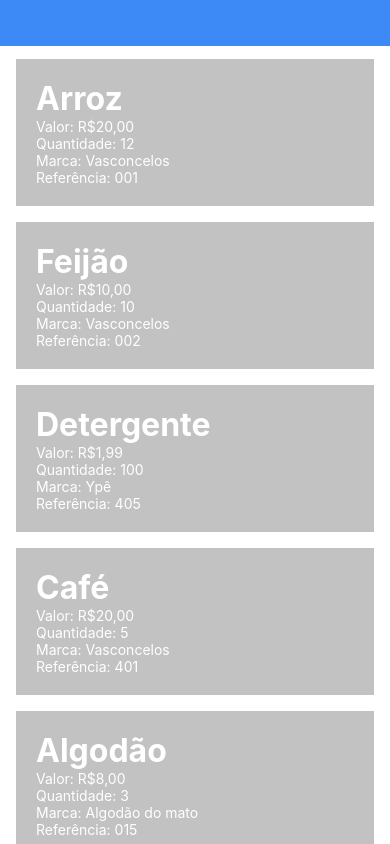
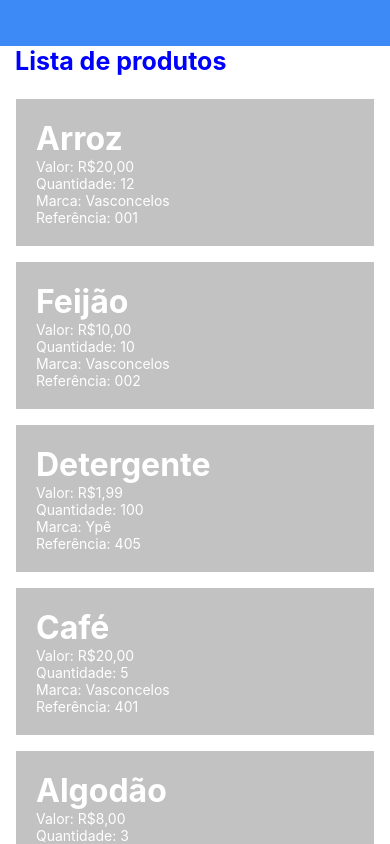
Before and after one commit to leandrocunha526/apsreact2, a React Native app: screen / in a window 390 px wide. Shown: the top 844 px of the page. Built offline with nearby package versions, Linux system fonts and the light colour scheme.

Commit message:
Fixed problem scroll in mobile screen

```diff
--- a/App.js
+++ b/App.js
@@ -1,8 +1,10 @@
 import React, { Component } from "react";
-import { StyleSheet, View, FlatList } from "react-native";
+import { StyleSheet, FlatList, SafeAreaView, ScrollView } from "react-native";
 import Produto from "./src/components/produto";
 import Header from "./src/components/header";
 import Footer from "./src/components/footer";
+import Titulo from "./src/components/titulo";
+
 class App extends Component {
   constructor(props) {
     super(props);
@@ -62,8 +64,10 @@
 
   render() {
     return (
-      <View styles={styles.container}>
+      <SafeAreaView styles={styles.container}>
+        <ScrollView style={styles.scrollView}>
         <Header/>
+        <Titulo titulo="Lista de produtos">{this.props.titulo}</Titulo>
         <FlatList
           data={this.state.feed}
           keyExtractor={(item) => item.id}
@@ -78,7 +82,8 @@
           )}
         />
         <Footer/>
-      </View>
+        </ScrollView>
+      </SafeAreaView>
     );
   }
 }
@@ -87,6 +92,9 @@
   container: {
     flex: 1,
   },
+  scrollView: {
+    backgroundColor: 'white',
+  },
 });
 
 export default App;
--- a/src/components/footer.js
+++ b/src/components/footer.js
@@ -23,10 +23,12 @@
 },
 texto: {
     color: "white",
-    height: "10em",
     display: "flex",
     alignItems: "center",
-    justifyContent: "center"
+    justifyContent: "center",
+    textAlignVertical: "center",
+    textAlign: "center",
+    flex: 1,
 }
 
 });
--- a/src/components/header.js
+++ b/src/components/header.js
@@ -1,13 +1,11 @@
 import React, { Component } from "react";
 import { StyleSheet, View} from "react-native";
-import Titulo from "../components/titulo";
 
 class Header extends Component {
   render() {
     return (
       <View style={styles.container}>
       <View style={styles.header}></View>
-      <Titulo titulo="Lista de produtos">{this.props.titulo}</Titulo>
       </View>
     );
   }
```
